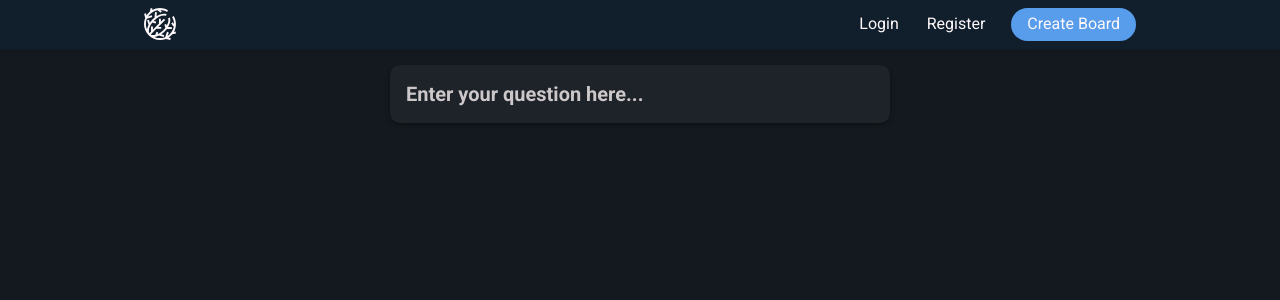
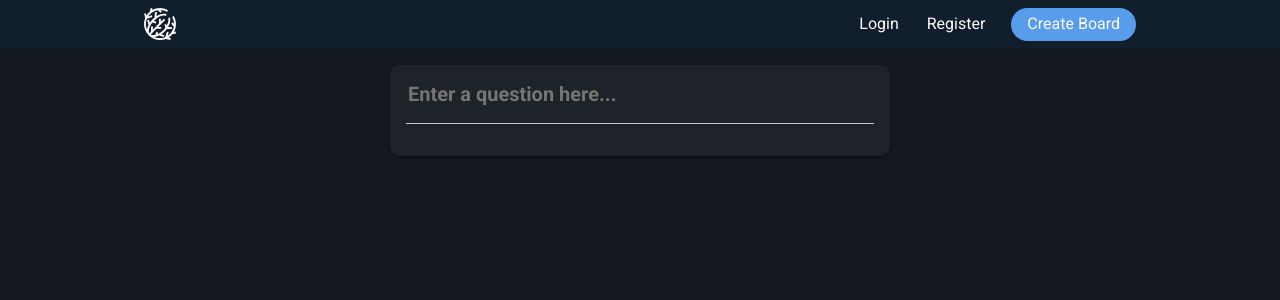
Before and after one commit to hhuuddoo/silent-classroom, a React (Create React App) app: page / in a window 1280 px wide. Shown: the top 300 px of the page. Built offline with nearby package versions, Linux system fonts and the light colour scheme.

Commit message:
change question input to input element

```diff
--- a/src/App.js
+++ b/src/App.js
@@ -1,5 +1,4 @@
 import { HeaderContainer, NewPoll } from "./containers";
-import { Panel } from "./components";
 
 function App() {
   return (
--- a/src/components/index.js
+++ b/src/components/index.js
@@ -1,3 +1,4 @@
 export { default as Header } from "./header";
 export { default as Panel } from "./panel";
 export { default as QuestionInput } from "./question-input";
+export { default as Seperator } from "./seperator";
--- a/src/components/question-input.js
+++ b/src/components/question-input.js
@@ -1,18 +1,15 @@
 import React from "react";
-import DOMPurify from "dompurify";
 
 // Input for entering questions
 export default function QuestionInput({ question, setQuestion }) {
-  // Avoid XSS attacks since im setting innerHTML
-  const sanitiser = DOMPurify.sanitize;
-
   return (
-    //   Gotta use editable div since textarea ain't it
-    <div
-      className="textarea question"
-      contentEditable={true}
-      dangerouslySetInnerHTML={{ __html: sanitiser(question) }}
+    <input
+      className="input question"
+      value={question}
+      placeholder="Enter a question here..."
+      onFocus={({ target }) => (target.placeholder = "")}
+      onBlur={({ target }) => (target.placeholder = "Enter a question here...")}
       onChange={({ target }) => setQuestion(target.value)}
-    ></div>
+    ></input>
   );
 }
--- /dev/null
+++ b/src/components/seperator.js
@@ -0,0 +1,5 @@
+import React from "react";
+
+export default function Seperator() {
+  return <span className="seperator"></span>;
+}
--- a/src/containers/new-poll.js
+++ b/src/containers/new-poll.js
@@ -1,11 +1,13 @@
 import React, { useState } from "react";
-import { Panel, QuestionInput } from "../components";
+import { Panel, QuestionInput, Seperator } from "../components";
 
 export default function NewPoll() {
   const [question, setQuestion] = useState("");
+
   return (
     <Panel>
       <QuestionInput question={question} setQuestion={setQuestion} />
+      <Seperator />
     </Panel>
   );
 }
--- a/src/scss/_globals.scss
+++ b/src/scss/_globals.scss
@@ -36,6 +36,14 @@ a:hover {
   padding: 0.5rem 1rem;
   max-width: 64rem;
   margin: 0 auto;
+}
+
+.seperator {
+  width: 100%;
+  height: 1px;
+  background-color: $lightGrey;
+  display: block;
+  margin: 1rem 0;
 }
 
 .panel-container {
@@ -78,31 +86,21 @@ a:hover {
 }
 
 // Inputs
-.textarea {
+.input {
   font-family: inherit;
   font-size: 1rem;
   font-weight: 700;
+  color: $light;
+  background-color: transparent;
+  border: none;
   resize: none;
   width: 100%;
   cursor: text;
   outline: none;
-
-  // Remove placeholder when input selected
-  &:focus:empty::before {
-    content: "";
-  }
 }
 
 .question {
   font-size: 1.25rem;
-
-  // Add placeholder if no content in input
-  &:empty {
-    &::before {
-      content: "Enter your question here...";
-      color: $lightGrey;
-    }
-  }
 }
 
 //Visibility
--- a/src/scss/index.css
+++ b/src/scss/index.css
@@ -37,6 +37,14 @@ a:hover {
   padding: 0.5rem 1rem;
   max-width: 64rem;
   margin: 0 auto;
+}
+
+.seperator {
+  width: 100%;
+  height: 1px;
+  background-color: #ccc8c9;
+  display: block;
+  margin: 1rem 0;
 }
 
 .panel-container {
@@ -79,27 +87,21 @@ a:hover {
   background-color: transparent;
 }
 
-.textarea {
+.input {
   font-family: inherit;
   font-size: 1rem;
   font-weight: 700;
+  color: #fef8fa;
+  background-color: transparent;
+  border: none;
   resize: none;
   width: 100%;
   cursor: text;
   outline: none;
 }
 
-.textarea:focus:empty::before {
-  content: "";
-}
-
 .question {
   font-size: 1.25rem;
-}
-
-.question:empty::before {
-  content: "Enter your question here...";
-  color: #ccc8c9;
 }
 
 @media (max-width: 39.9375em) {
```
Also changed, not shown: 1 other file (tests, documents, lock files or other folders).
